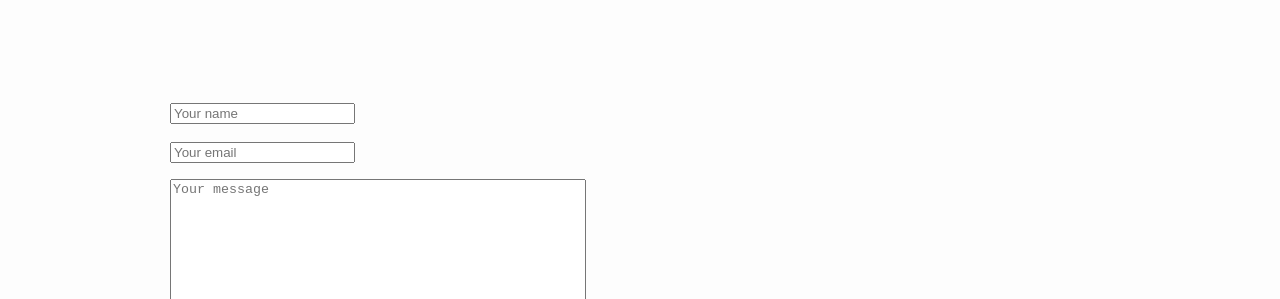
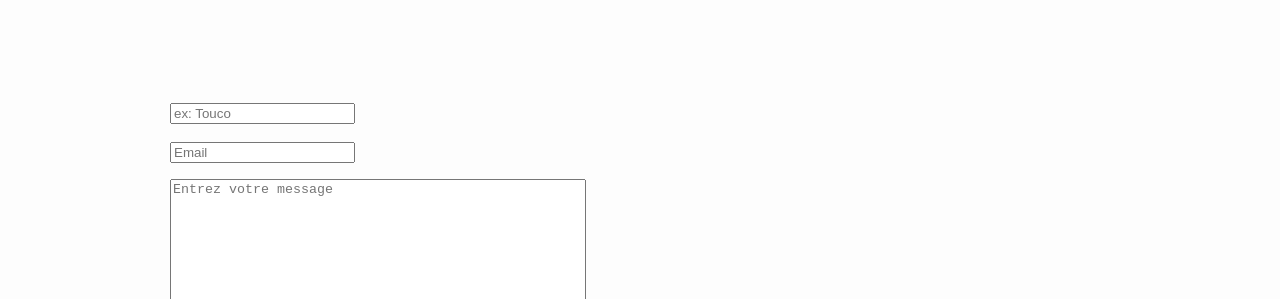
Before and after one commit to M13K/blogsportif, a Jekyll site: the page built from contact.md, in a window 1280 px wide. Shown: the part 177-476 px from the top of the page. Built offline with Jekyll 4.4.1, drawn with Linux system fonts in a browser that asks for light colours.

Commit message:
Update contact.md

```diff
--- a/contact.md
+++ b/contact.md
@@ -10,10 +10,10 @@ Il vous suffit pour cela de remplir le formulaire qui suit :
 <div class="form">
 
 <form id="contactform" method="POST">
-    <p><input type="text" name="name" placeholder="Your name"></p>
-    <p><input type="email" name="_replyto" placeholder="Your email"></p>
+    <p><input type="text" name="name" placeholder="ex: Touco"></p>
+    <p><input type="email" name="_replyto" placeholder="Email"></p>
     <p><input type="hidden" name="_subject" value="Website contact" /></p>
-    <p><textarea name="message" placeholder="Your message" rows="10" cols="50" style="width: 410px; height: 197px;"></textarea></p>
+    <p><textarea name="message" placeholder="Entrez votre message" rows="10" cols="50" style="width: 410px; height: 197px;"></textarea></p>
     <p><input type="text" name="_gotcha" style="display:none" /></p>
     <p><input type="submit" value="Envoyer"></p>
 </form>
```
